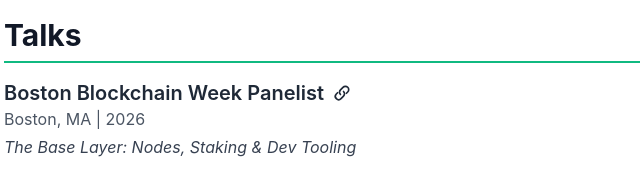
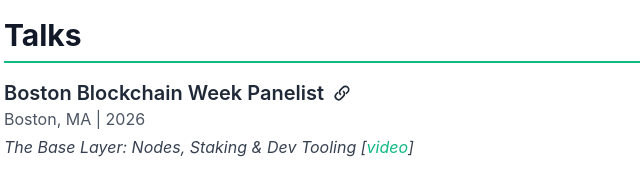
Before and after one commit to phvv/phvv.github.io, a plain HTML site: page index.html in a window 1280 px wide. Shown: the part 1040-1220 px from the top of the page, 364-1004 px from the left. Drawn offline with nearby package versions, Linux system fonts and the light colour scheme; a web font is replaced by a local one.

Commit message:
BBW26 video

```diff
--- a/index.html
+++ b/index.html
@@ -139,7 +139,7 @@
                                 </h3>
                                 <p class="text-gray-600 dark:text-gray-400">Boston, MA | 2026</p>
                                 <p class="mt-1 text-gray-700 dark:text-gray-300 italic">
-                                    The Base Layer: Nodes, Staking & Dev Tooling
+                                    The Base Layer: Nodes, Staking & Dev Tooling [<a href="https://www.youtube.com/watch?v=3hmLE3qM8-s" target="_blank" rel="noopener noreferrer" class="hover:underline text-accent-light dark:text-accent">video</a>]
                                 </p>
                             </li>
                         </ul>
```
